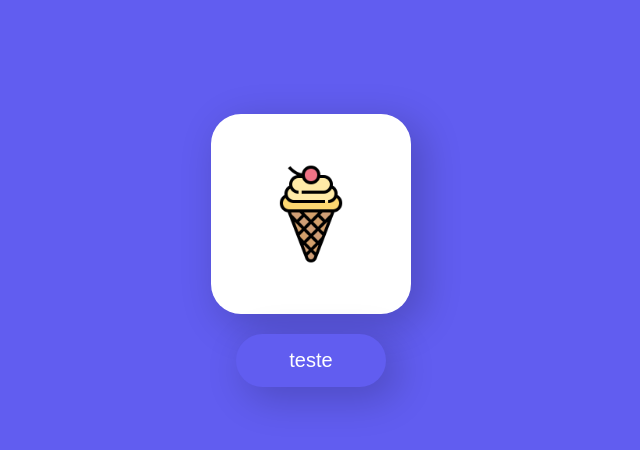
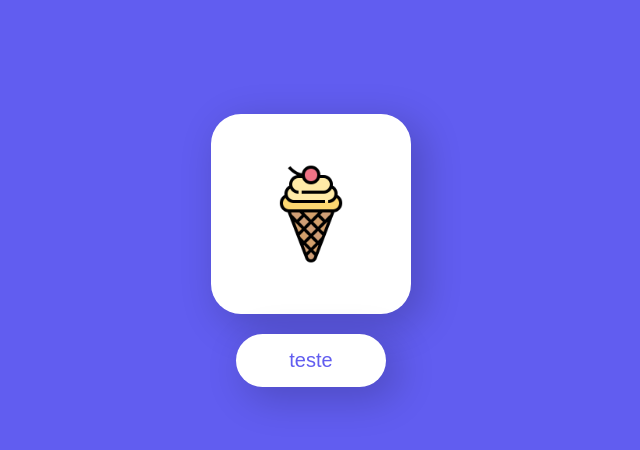
Before and after one commit to barrosraffa/estudos-JavaScript, a plain HTML site: page botao-que-muda/botao-que-muda.html in a window 1280 px wide. Both pictures are taken after a click on the button "teste". Shown: the whole page, without its empty margins (329-969 px from the left). Drawn offline with Linux system fonts and the light colour scheme.

Commit message:
terminado

```diff
--- a/botao-que-muda/botao-que-muda.css
+++ b/botao-que-muda/botao-que-muda.css
@@ -30,7 +30,22 @@ section {
     flex-direction: column;
 }
 
-.botao-com-click{
+#botaoSemClick {
+    color: #fff;
+    background: #615df0;
+    border: none;
+    width: 150px;
+    margin: 0 auto;
+    border-radius: 40px;
+    margin-top: 20px;
+    padding: 15px;
+    cursor: pointer;
+    font-size: 20px;
+    outline: none;
+    box-shadow: 10px 10px 38px 3px rgba(0,0,0,0.19);
+}
+
+#botaoSemClick.botao-com-click{
     color: #615df0;
     background: #fff;
     border: none;
@@ -43,16 +58,3 @@ section {
     outline: none;
     box-shadow: 10px 10px 38px 3px rgba(0,0,0,0.19);
 }
-
-#botaoSemClick {
-    color:  #fff;
-    width: 150px;
-    margin: 0 auto;
-    border-radius: 40px;
-    margin-top: 20px;
-    padding: 15px;
-    background: #615df0;
-    cursor: pointer;
-    font-size: 20px;
-    box-shadow: 10px 10px 38px 3px rgba(0,0,0,0.19);
-}
--- a/botao-que-muda/botao-que-muda.html
+++ b/botao-que-muda/botao-que-muda.html
@@ -13,7 +13,7 @@
         <div class="elemento-imagem">
             <img id="trocar-img" alt="sorvete" src="ice-cream.png">
         </div>
-        <button id="botaoSemClick" class="botao-com-click">teste</button>
+        <button id="botaoSemClick">teste</button>
     </section>
     <script src="./botao-que-muda.js"></script>
 </body>
--- a/botao-que-muda/botao-que-muda.js
+++ b/botao-que-muda/botao-que-muda.js
@@ -21,9 +21,16 @@ elementoButton.addEventListener('click', TrocaCorBotao);
     }
 
     function TrocaCorBotao (){
-        console.log('botao')
+        let elementoButton = document.getElementById("botaoSemClick")
+        if(!estadoBotao){
+            console.log('botao')
+            elementoButton.classList.add('botao-com-click')
+            estadoBotao = true;
+        }
+        else {
+            elementoButton.classList.remove('botao-com-click')
+            estadoBotao = false;
+        }
     }
 
-
 // se tiver clicado bota essa img, se nao bota essa
-// if () src="./ice-cream.png"
```
